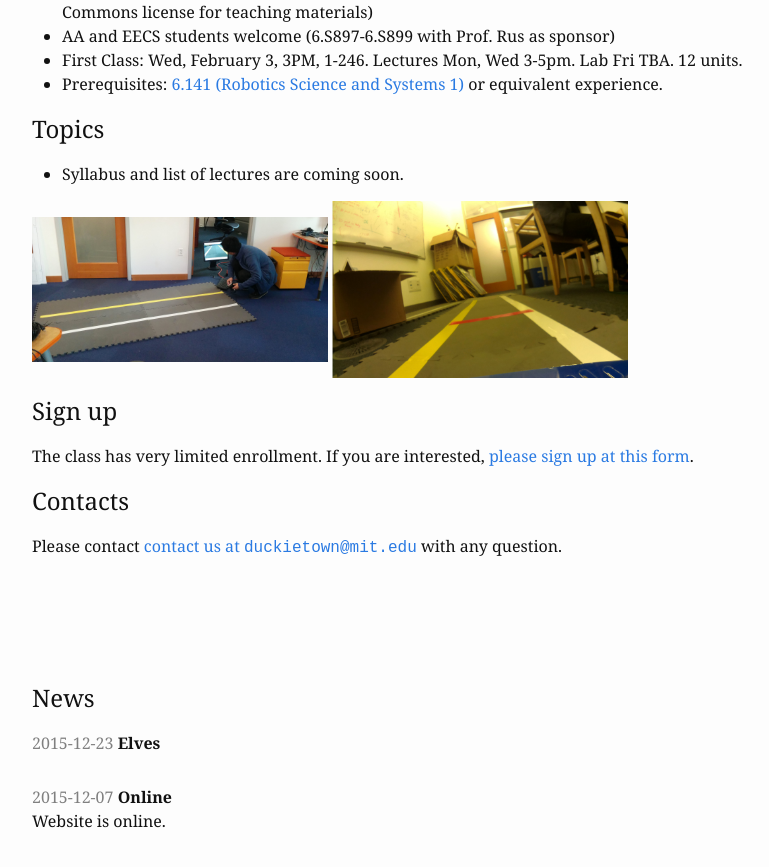
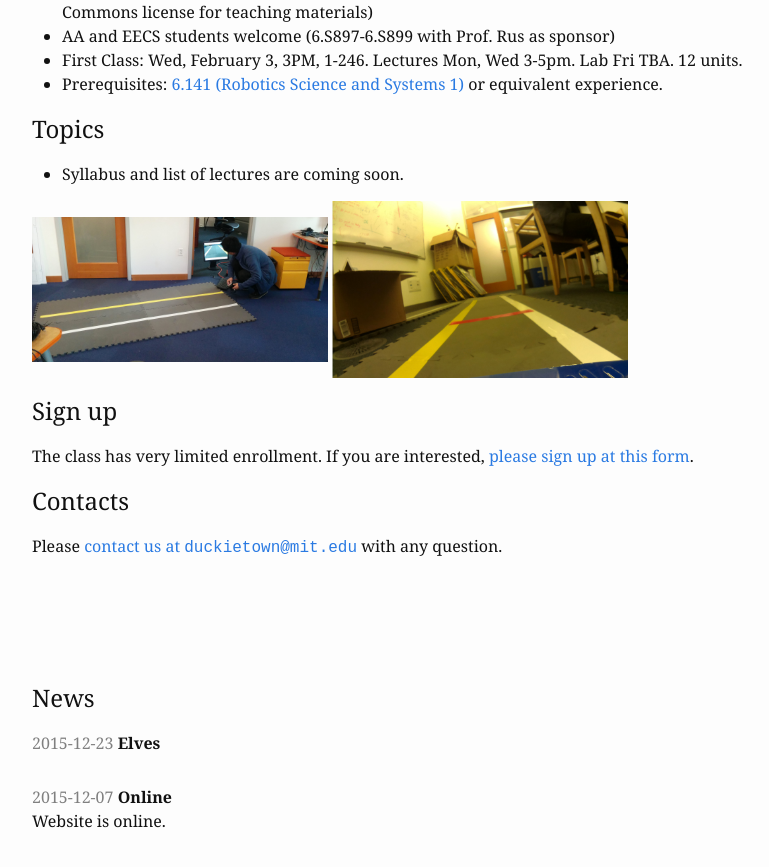
Before and after one commit to duckietown/duckietown.mit.edu, a Jekyll site: the page built from 01_index.md, in a window 1280 px wide and 900 px high, scrolled down 577 px. Shown: the top 867 px of the window, without its empty margins (320-1089 px from the left). Built offline with Jekyll 4.4.1, drawn with Linux system fonts in a browser that asks for light colours; nearby versions of some CDN libraries.

Commit message:
skeleton

```diff
--- a/01_index.md
+++ b/01_index.md
@@ -57,7 +57,7 @@
 
 <h2>Contacts</h2>
 
-<p>Please contact <a href="mailto:duckietown@mit.edu ">contact us at <tt>duckietown@mit.edu</tt></a> with any question.</p>
+<p>Please <a href="mailto:duckietown@mit.edu ">contact us at <tt>duckietown@mit.edu</tt></a> with any question.</p>
 
 <!-- All these links are Google Docs documents
 on which everybody can comment:
```
Also changed, not shown: 2 other files.
